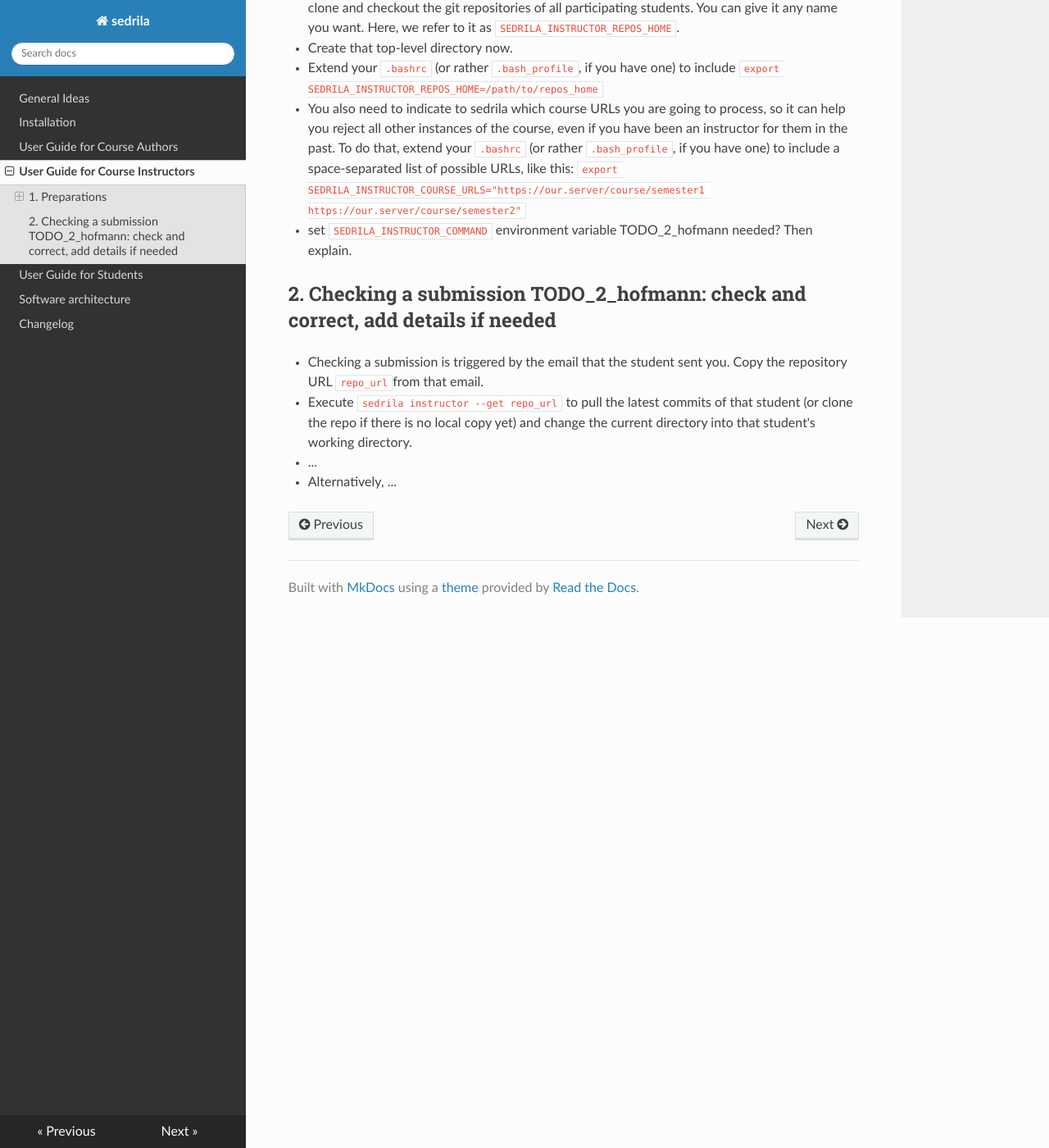
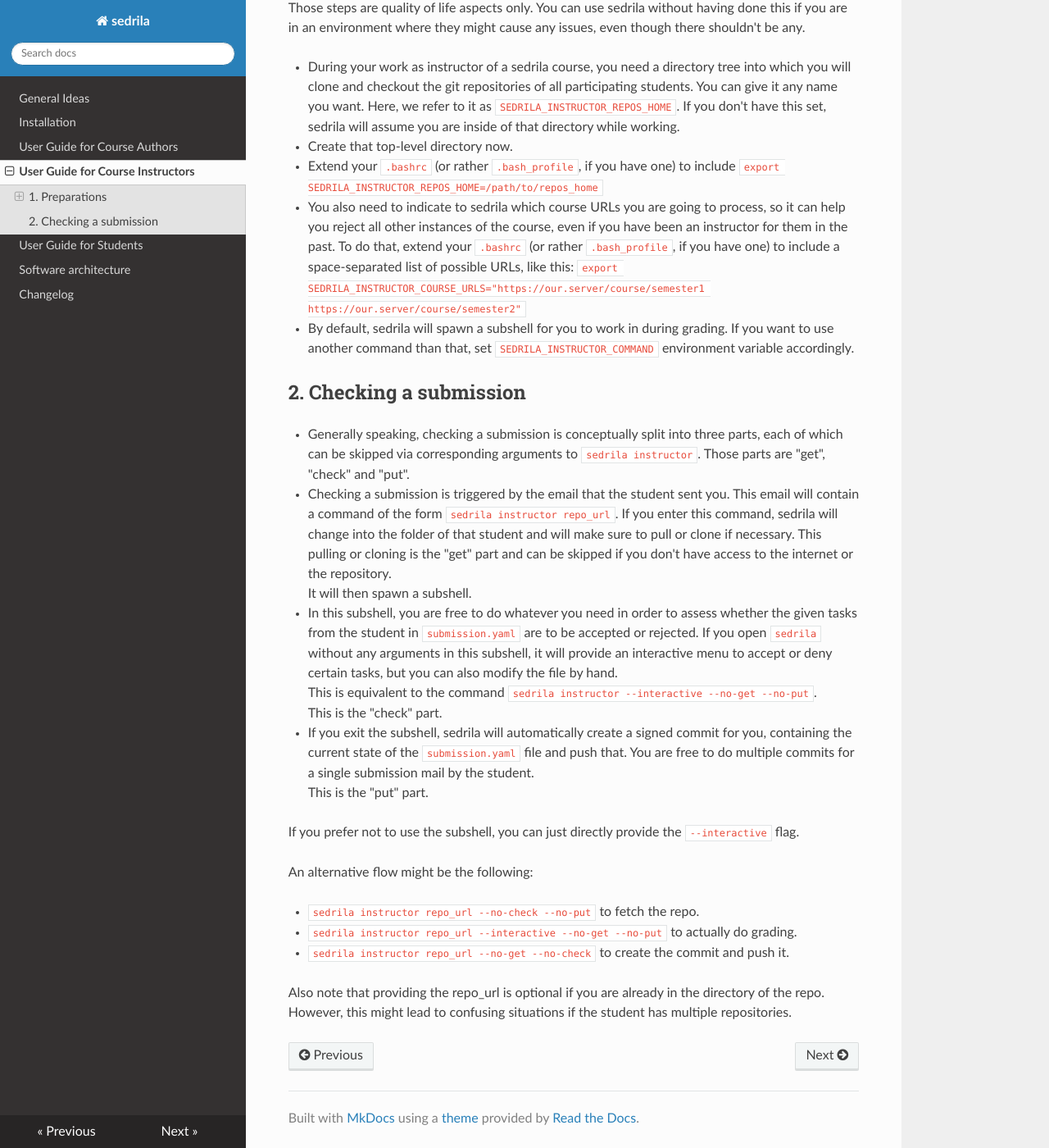
Before and after one commit to fubinf/sedrila, an MkDocs documentation site: the page built from docs/instructors.md, in a window 1280 px wide and 1400 px high, scrolled down 929 px. Shown: the whole window at 82% size. Built offline with MkDocs 1.6.1, drawn with Linux system fonts in a browser that asks for light colours; nearby versions of some CDN libraries; some of the changed text lies outside the part shown.

Commit message:
updating instructor documentation

```diff
--- a/docs/instructors.md
+++ b/docs/instructors.md
@@ -25,19 +25,24 @@ Under Windows, use WSL.
 ### Make entry in `sedrila.yaml`
 
 - Send the course organizer your `instructor` entry for your course's `sedrila.yaml`.
-  Find a copy of `sedrila.yaml` at `https://courseserver.example.org/path/course/_sedrila.yaml`
+  Find a copy of `sedrila.yaml` at `https://courseserver.example.org/path/course/sedrila.yaml`
   to see what such an entry looks like.
 - In that entry, `gitaccount` is your username in the git service used in the course
   and `webaccount` is your username on the webserver serving the course content.
+  The beginning and end line markers for the pubkey are optional.
 
 
 ### Set up your workstation
+
+Those steps are quality of life aspects only. You can use sedrila without having done this if you
+are in an environment where they might cause any issues, even though there shouldn't be any.
 
 - During your work as instructor of a sedrila course,
   you need a directory tree into which you will clone and checkout the git repositories
   of all participating students.
   You can give it any name you want.
   Here, we refer to it as `SEDRILA_INSTRUCTOR_REPOS_HOME`.
+  If you don't have this set, sedrila will assume you are inside of that directory while working.
 - Create that top-level directory now.
 - Extend your `.bashrc` (or rather `.bash_profile`, if you have one) to include
   `export SEDRILA_INSTRUCTOR_REPOS_HOME=/path/to/repos_home`
@@ -47,15 +52,39 @@ Under Windows, use WSL.
   To do that, extend your `.bashrc` (or rather `.bash_profile`, if you have one) to include
   a space-separated list of possible URLs, like this:
   `export SEDRILA_INSTRUCTOR_COURSE_URLS="https://our.server/course/semester1 https://our.server/course/semester2"`
-- set `SEDRILA_INSTRUCTOR_COMMAND` environment variable  TODO_2_hofmann needed? Then explain.
+- By default, sedrila will spawn a subshell for you to work in during grading. If you want to use
+  another command than that, set `SEDRILA_INSTRUCTOR_COMMAND` environment variable accordingly.
 
 
-## 2. Checking a submission  TODO_2_hofmann: check and correct, add details if needed
+## 2. Checking a submission
 
+- Generally speaking, checking a submission is conceptually split into three parts, each of which
+  can be skipped via corresponding arguments to `sedrila instructor`.
+  Those parts are "get", "check" and "put".
 - Checking a submission is triggered by the email that the student sent you.
-  Copy the repository URL `repo_url`from that email.
-- Execute `sedrila instructor --get repo_url`
-  to pull the latest commits of that student (or clone the repo if there is no local copy yet)
-  and change the current directory into that student's working directory.
-- ...
-- Alternatively, ...
+  This email will contain a command of the form `sedrila instructor repo_url`.
+  If you enter this command, sedrila will change into the folder of that student and will make
+  sure to pull or clone if necessary. This pulling or cloning is the "get" part and can be
+  skipped if you don't have access to the internet or the repository.
+  It will then spawn a subshell.
+- In this subshell, you are free to do whatever you need in order to assess whether the given
+  tasks from the student in `submission.yaml` are to be accepted or rejected.
+  If you open `sedrila` without any arguments in this subshell, it will provide an interactive
+  menu to accept or deny certain tasks, but you can also modify the file by hand.
+  This is equivalent to the command `sedrila instructor --interactive --no-get --no-put`.
+  This is the "check" part.
+- If you exit the subshell, sedrila will automatically create a signed commit for you, containing
+  the current state of the `submission.yaml` file and push that.
+  You are free to do multiple commits for a single submission mail by the student.
+  This is the "put" part.
+
+If you prefer not to use the subshell, you can just directly provide the `--interactive` flag.
+
+An alternative flow might be the following:
+
+- `sedrila instructor repo_url --no-check --no-put` to fetch the repo.
+- `sedrila instructor repo_url --interactive --no-get --no-put` to actually do grading.
+- `sedrila instructor repo_url --no-get --no-check` to create the commit and push it.
+
+Also note that providing the repo_url is optional if you are already in the directory of the repo.
+However, this might lead to confusing situations if the student has multiple repositories.
```
